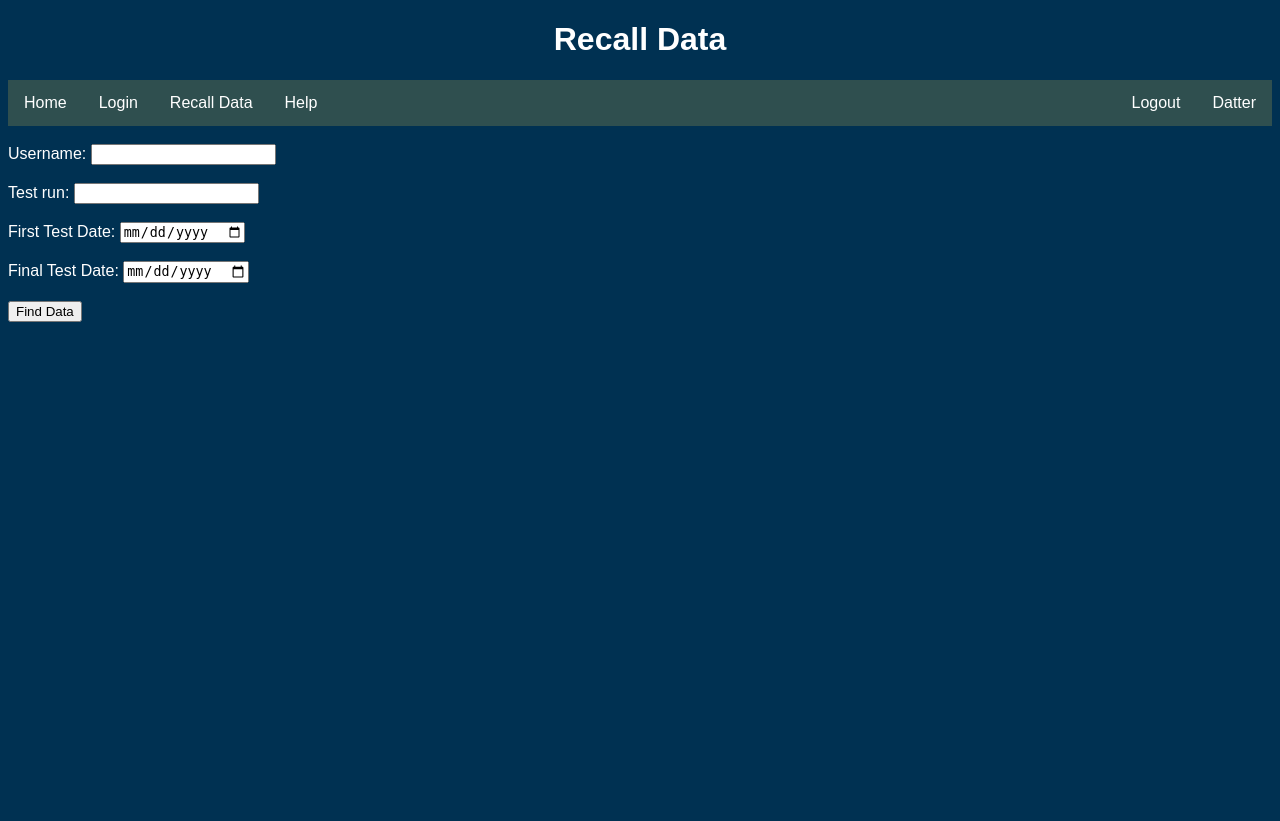
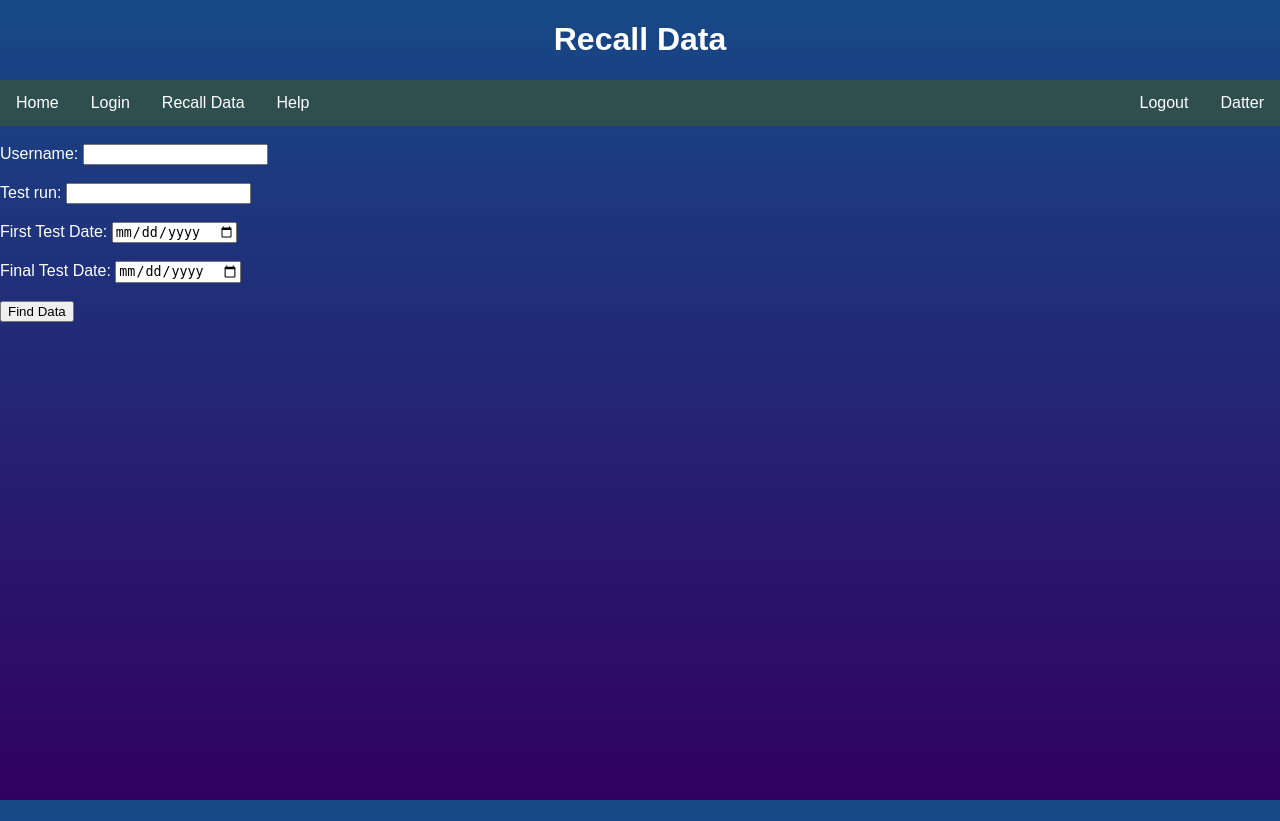
Before and after one commit to Capstone-Group-6/Datter, a Python web app: template views/recalldata.jinja2 in a window 1280 px wide. Before the commit the page ends 322 px from the top, so only its background shows below. Run offline with Jinja, Linux system fonts and the light colour scheme; the template is opened without the code that fills it, so the values that code supplies are empty.

Commit message:
BG Change

```diff
--- a/static/style.css
+++ b/static/style.css
@@ -81,8 +81,15 @@ ul.navbarbackground {
 	background-color: darkslategray;
 }
 
+
+
 body {
-	background-color: #003152;
+	margin: 0;
+	background-repeat: no-repeat;
+	background-attachment: fixed;
+	height: 100vh;
+	width: 100vw;
+	background-image: linear-gradient(#174987,#310062);
 }
 
 h2 {
--- a/views/base.jinja2
+++ b/views/base.jinja2
@@ -6,6 +6,7 @@
 	<title>{% block title %}Datter{% endblock %}</title>
 </head>
 <body>
+<div class="bg-gradient">
 {% if error %}
 	<div id="error-popup">
 		<p>{{ error }}</p>
@@ -25,5 +26,6 @@
 	<p>Uploading...</p>
 </div>
 </body>
+</div>
 <script src="/static/script.js"></script>
 </html>
--- a/views/dataset.jinja2
+++ b/views/dataset.jinja2
@@ -1,6 +1,7 @@
 {% extends "base.jinja2" %}
 {% block title %}{{ super() }} - {{ title }}{% endblock %}
 {% block content %}
+<div class="bg-gradient">
 <h1>{{ title }} - Datter</h1>
 <ul class="navbarbackground">
 	<li>
@@ -41,4 +42,5 @@
 		{% endfor %}
 	</tbody>
 </table>
+</div>
 {% endblock %}
--- a/views/help.jinja2
+++ b/views/help.jinja2
@@ -1,6 +1,7 @@
 {% extends "base.jinja2" %}
 {% block title %}{{ super() }} - Dataset Listing{% endblock %}
 {% block content %}
+<div class="bg-gradient">
 <h1>Help</h1>
 <ul class = "navbarbackground">
 	<li>
@@ -30,4 +31,5 @@
 	</li>
 	{% endfor %}
 </ul>
+</div>
 {% endblock %}
--- a/views/index.jinja2
+++ b/views/index.jinja2
@@ -2,6 +2,7 @@
 {% block title %}{{ super() }} - Dataset Listing{% endblock %}
 {% block content %}
 <h1>Datter</h1>
+<div class="bg-gradient">
 <ul class = "navbarbackground">
 	<li>
 		<div class="navbar"><a href="/">Home</a></div>
@@ -35,5 +36,6 @@
 	<input type="file" id="myFile" name="filename">
 	<input type="submit" value="Upload File">
 </div>
+</div>
 <!--</form>-->
 {% endblock %}
--- a/views/login.jinja2
+++ b/views/login.jinja2
@@ -1,6 +1,7 @@
 {% extends "base.jinja2" %}
 {% block title %}{{ super() }} - Log In{% endblock %}
 {% block content %}
+<div class="bg-gradient">
 <div class="login">
 	<h1>Log In - Datter</h1>
 	<form method="post" action="/login">
@@ -20,4 +21,5 @@
 		</table>
 	</form>
 </div>
+</div>
 {% endblock %}
--- a/views/recalldata.jinja2
+++ b/views/recalldata.jinja2
@@ -2,6 +2,7 @@
 {% block title %}{{ super() }} - Dataset Listing{% endblock %}
 {% block content %}
 <h1>Recall Data</h1>
+<div class="bg-gradient">
 <ul class = "navbarbackground">
 	<li>
 		<div class="navbar"><a href="/">Home</a></div>
@@ -45,4 +46,5 @@
     <input type="date" id="FinalTest" name="FinalTest">
     <br>
     <br>
-    <input type="submit" value="Find Data">{% endblock %}
+    <input type="submit" value="Find Data">
+    </div>{% endblock %}
--- a/views/register.jinja2
+++ b/views/register.jinja2
@@ -1,6 +1,7 @@
 {% extends "base.jinja2" %}
 {% block title %}{{ super() }} - Register Account{% endblock %}
 {% block content %}
+<div class="bg-gradient">
 <div class="register">
 	<h1>Register Account - Datter</h1>
 	<form method="post" action="/create-account">
@@ -29,4 +30,5 @@
 		</table>
 	</form>
 </div>
+</div>
 {% endblock %}
```
